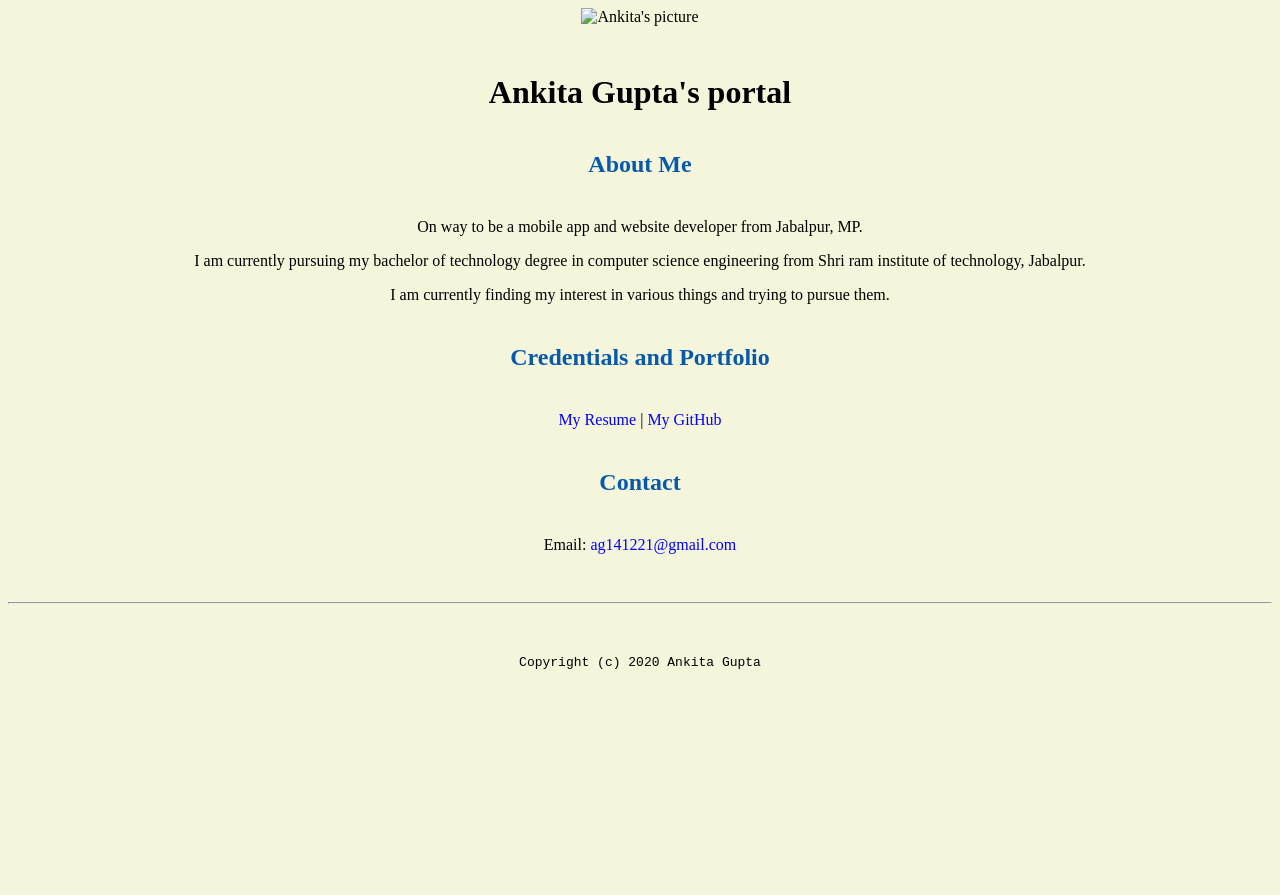
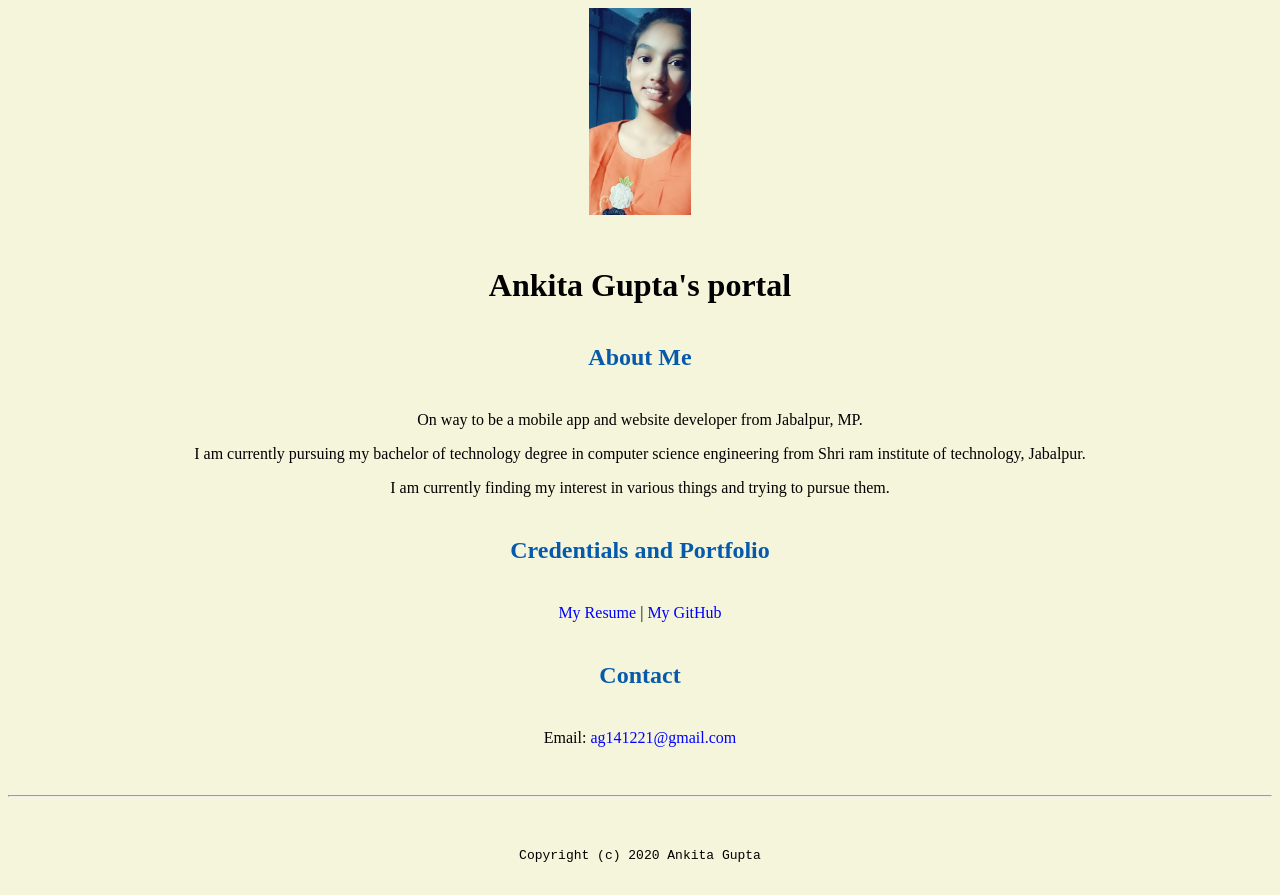
Before and after one commit to Ankitag2020/Ankitag2020.github.io, a plain HTML site: page index.html in a window 1280 px wide. Before the commit the page ends 800 px from the top, so only its background shows below. Drawn offline with Linux system fonts and the light colour scheme.

Commit message:
Update index.html

```diff
--- a/index.html
+++ b/index.html
@@ -15,7 +15,7 @@
   </header>
 
   <body>
-    <img src = "images/Ank.jpg" width = "8%"  height = "5%" alt = "Ankita's picture" >
+    <img src = "image/Ank.jpg" width = "8%"  height = "5%" alt = "Ankita's picture" >
     <h1> Ankita Gupta's portal </h1>
     <h2> About Me </h2>
     <p> On way to be a mobile app and website developer from Jabalpur, MP. </p>
```
